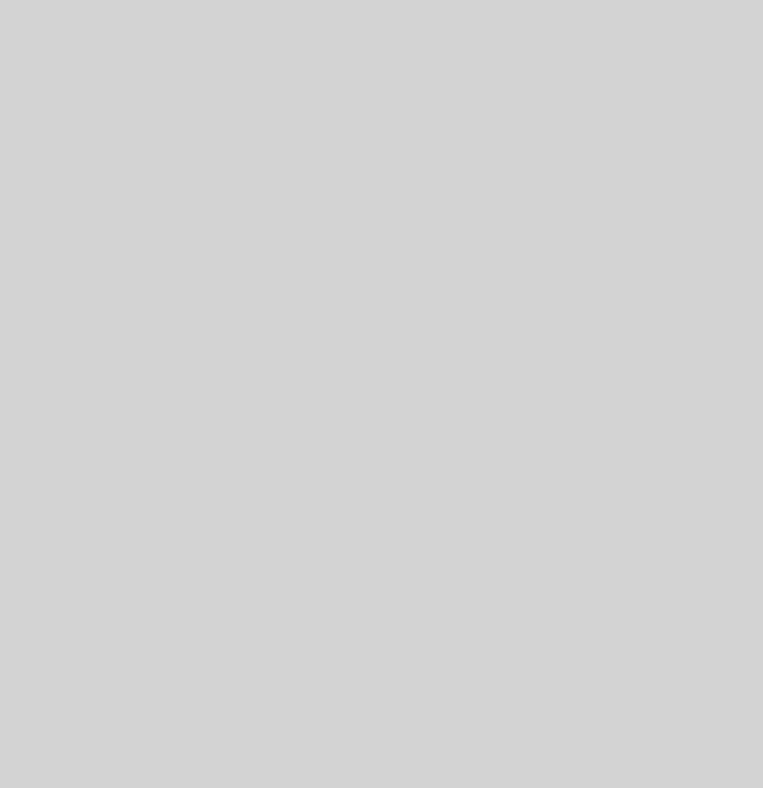
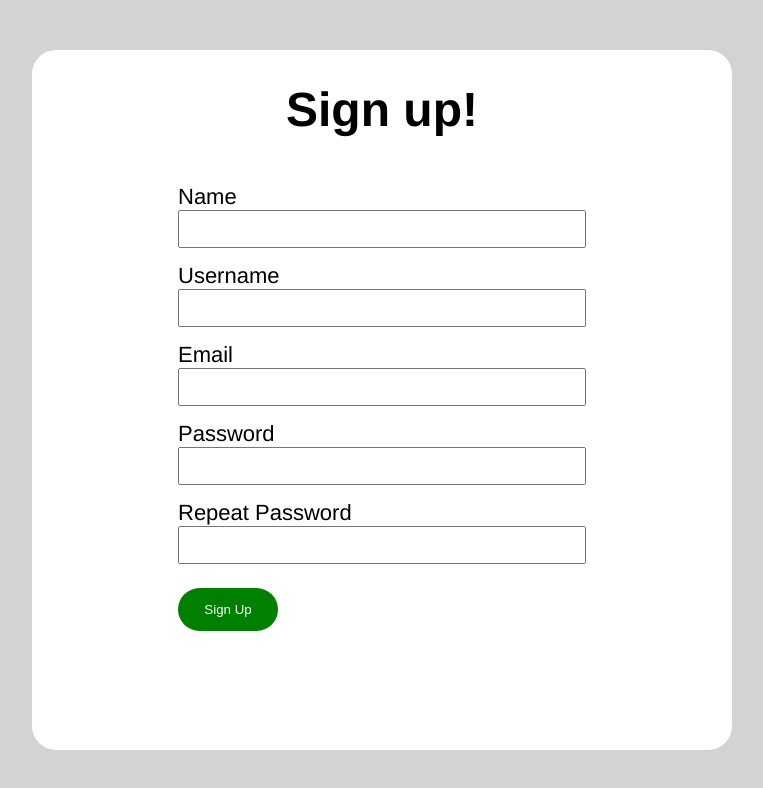
Before and after one commit to edvard01/lexicon-account-registration, a plain HTML site: page index.html in a window 1280 px wide. Shown: the whole page, without its empty margins (258-1021 px from the left). Drawn offline with Linux system fonts and the light colour scheme.

Commit message:
created signup page, added styling and added event listener to button

```diff
--- a/css/index.css
+++ b/css/index.css
@@ -1,3 +1,57 @@
 html {
   background-color: rgb(211, 211, 211);
 }
+
+body {
+  margin: 0;
+  padding: 0;
+
+  display: flex;
+  align-items: center;
+  justify-content: center;
+  height: 100vh;
+}
+
+.login-box {
+  height: 700px;
+  width: 700px;
+  display: flex;
+  align-items: center;
+  flex-direction: column;
+
+  background-color: white;
+  border-radius: 24px;
+}
+
+.login-box > h1 {
+  font-size: 48px;
+  font-family: "Franklin Gothic Medium", "Arial Narrow", Arial, sans-serif;
+}
+
+.login-box > .form-container > form {
+  display: flex;
+  flex-direction: column;
+  height: 100%;
+  width: 100%;
+}
+
+.login-box > .form-container > form > label {
+  font-family: "Franklin Gothic Medium", "Arial Narrow", Arial, sans-serif;
+  font-size: 22px;
+  margin-top: 15px;
+}
+
+.login-box > .form-container > form > input {
+  width: 400px;
+  height: 32px;
+}
+
+.login-box > .form-container > form > button {
+  color: white;
+  background-color: green;
+  border: none;
+  width: 100px;
+  padding: 14px 22px;
+  border-radius: 24px;
+  margin-top: 24px;
+}
--- a/index.html
+++ b/index.html
@@ -6,6 +6,25 @@
     <title>Document</title>
     <link rel="stylesheet" href="css/index.css" />
   </head>
-  <body></body>
+  <body>
+    <div class="login-box">
+      <h1>Sign up!</h1>
+      <div class="form-container">
+        <form>
+          <label for="name">Name</label>
+          <input type="text" />
+          <label for="username">Username</label>
+          <input type="text" />
+          <label for="email">Email</label>
+          <input type="text" />
+          <label for="password">Password</label>
+          <input type="password" />
+          <label for="password-repeat">Repeat Password</label>
+          <input type="password" />
+          <button id="submit-button">Sign Up</button>
+        </form>
+      </div>
+    </div>
+  </body>
   <script src="js/index.js"></script>
 </html>
--- a/js/index.js
+++ b/js/index.js
@@ -0,0 +1,5 @@
+const btn = document.getElementById("submit-button");
+btn.addEventListener("click", (e) => {
+  e.preventDefault();
+  console.log("Hi :)");
+});
```
Also changed, not shown: 1 other file.
